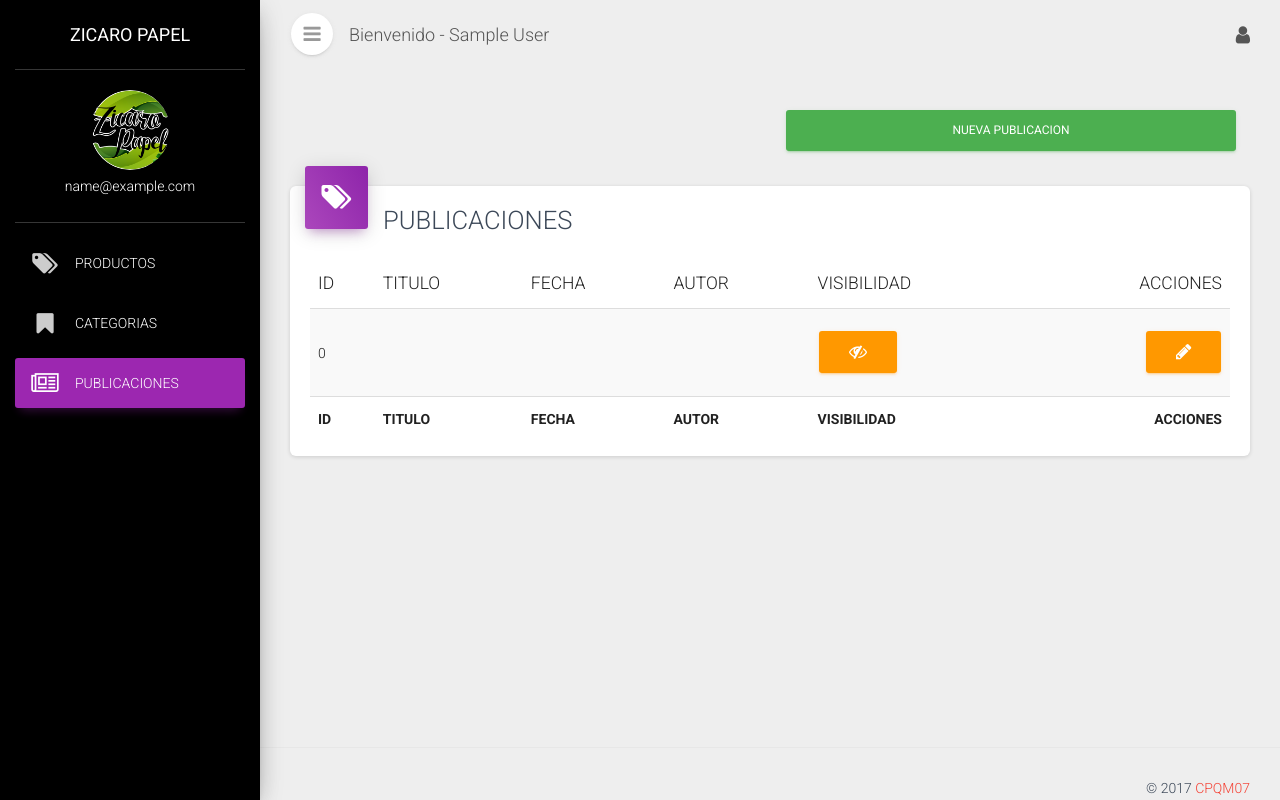
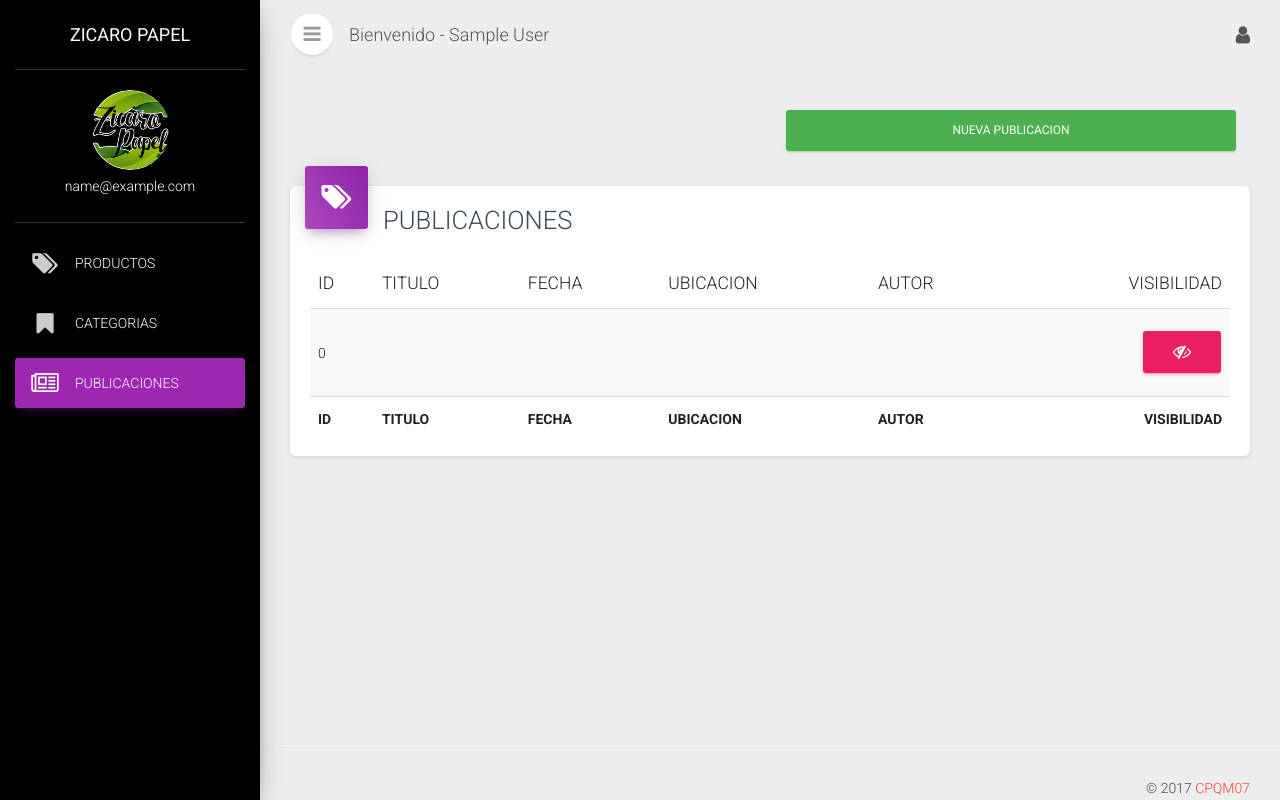
Before and after one commit to CPQM07/CMS-Codeigniter, a CodeIgniter app: page /ZicaroPapel/Administrador/Publicaciones in a window 1280 px wide. Run offline with CodeIgniter, Linux system fonts and the light colour scheme; the visitor is signed in with stand-in values (Sample User, id 1); tables that the repository leaves empty or names only in its code hold one stand-in row (values such as "Sample post"); data that the repository does not hold is empty; some libraries are stand-ins or nearby versions.

Commit message:
Correcciones

```diff
--- a/application/config/config.php
+++ b/application/config/config.php
@@ -35,7 +35,7 @@
 | variable so that it is blank.
 |
 */
-$config['index_page'] = 'index.php';
+$config['index_page'] = '';
 
 /*
 |--------------------------------------------------------------------------
--- a/application/controllers/Administrador.php
+++ b/application/controllers/Administrador.php
@@ -25,7 +25,7 @@
   function CambiarEstado($tipo, $id){
     if ($tipo == 1) {
       $this->session->set_flashdata('Deshabilitar', 'Se Deshabilitó Correctamente');
-      $this->Productos->update($id, array('PROD_ESTADO' => 2));
+      $this->Productos->update($id, array('PROD_ESTADO' => 0));
       redirect('/Administrador/Productos');
     } elseif ($tipo == 2) {
       $this->session->set_flashdata('Habilitar', 'Se Habilitó Correctamente');
@@ -33,7 +33,7 @@
       redirect('/Administrador/Productos');
     } elseif ($tipo == 3) {
       $this->session->set_flashdata('Deshabilitar', 'Se Deshabilitó Correctamente');
-      $this->Categorias->update($id, array('CAT_ESTADO' => 2));
+      $this->Categorias->update($id, array('CAT_ESTADO' => 0));
       redirect('/Administrador/Categorias');
     } elseif ($tipo == 4) {
       $this->session->set_flashdata('Habilitar', 'Se Habilitó Correctamente');
@@ -41,7 +41,7 @@
       redirect('/Administrador/Categorias');
     } elseif ($tipo == 5) {
       $this->session->set_flashdata('Deshabilitar', 'Se Deshabilitó Correctamente');
-      $this->Publicaciones->update($id, array('PUB_ESTADO' => 2));
+      $this->Publicaciones->update($id, array('PUB_ESTADO' => 0));
       redirect('/Administrador/Publicaciones');
     } elseif ($tipo == 6) {
       $this->session->set_flashdata('Habilitar', 'Se Habilitó Correctamente');
--- a/application/views/Administrador/AgregarUsuario.php
+++ b/application/views/Administrador/AgregarUsuario.php
@@ -136,12 +136,12 @@
                         <div class="col-sm-9 checkbox-radios">
                             <div class="radio">
                                 <label>
-                                    <input type="radio" name="USU_ESTADO" value="1"> VISIBLE
+                                    <input type="radio" name="USU_ESTADO" value="1"> ACTIVO
                                 </label>
                             </div>
                             <div class="radio">
                                 <label>
-                                    <input type="radio" name="USU_ESTADO" value="0"> OCULTO
+                                    <input type="radio" name="USU_ESTADO" value="0"> INACTIVO
                                 </label>
                             </div>
                         </div>
--- a/application/views/Administrador/Publicaciones.php
+++ b/application/views/Administrador/Publicaciones.php
@@ -19,9 +19,10 @@
                       <th>ID</th>
                       <th>TITULO</th>
                       <th>FECHA</th>
+                      <th>UBICACION</th>
                       <th>AUTOR</th>
-                      <th>VISIBILIDAD</th>
-                      <th class="text-right">ACCIONES</th>
+                      <th class="text-right">VISIBILIDAD</th>
+                      <!--<th class="text-right">ACCIONES</th>-->
                     </tr>
                 </thead>
                 <tfoot>
@@ -29,9 +30,10 @@
                       <th>ID</th>
                       <th>TITULO</th>
                       <th>FECHA</th>
+                      <th>UBICACION</th>
                       <th>AUTOR</th>
-                      <th>VISIBILIDAD</th>
-                      <th class="text-right">ACCIONES</th>
+                      <th class="text-right">VISIBILIDAD</th>
+                      <!--<th class="text-right">ACCIONES</th>-->
                     </tr>
                 </tfoot>
                 <tbody>
@@ -40,17 +42,18 @@
                           <td><?= $value->get('PUB_ID'); ?></td>
                           <td><?= $value->get('PUB_TITULO'); ?></td>
                           <td><?= $value->get('PUB_FECHA'); ?></td>
+                          <td><?= $value->get('PUB_UBICACION'); ?></td>
                           <td><?= $value->get('USU_NOMBRES'); ?> <?= $value->get('USU_APELLIDOS'); ?></td>
 
                           <?php if ($value->get('PUB_ESTADO') == 1): ?>
-                          <td><a href="<?= site_url('/Administrador/CambiarEstado/6/');?><?=$value->get('PUB_ID');?>" class="btn btn-info"><i class="fa fa-eye"></i></a></td>
+                          <td class="text-right"><a href="<?= site_url('/Administrador/CambiarEstado/5/');?><?=$value->get('PUB_ID');?>" class="btn btn-info"><i class="fa fa-eye"></i></a></td>
                           <?php else: ?>
-                          <td><a href="<?= site_url('/Administrador/CambiarEstado/5/');?><?=$value->get('PUB_ID');?>" class="btn btn-warning"><i class="fa fa-eye-slash"></i></a></td>
+                          <td class="text-right"><a href="<?= site_url('/Administrador/CambiarEstado/6/');?><?=$value->get('PUB_ID');?>" class="btn btn-rose"><i class="fa fa-eye-slash"></i></a></td>
                           <?php endif; ?>
 
-                          <td class="text-right">
+                          <!--<td class="text-right">
                               <a href="#" class="btn btn-warning btn-icon"><i class="fa fa-pencil"></i></a>
-                          </td>
+                          </td>-->
                       </tr>
                     <?php endforeach; ?>
                 </tbody>
--- a/application/views/Administrador/Usuarios.php
+++ b/application/views/Administrador/Usuarios.php
@@ -24,7 +24,7 @@
                       <th>APELLIDOS</th>
                       <th>CORREO</th>
                       <th>NUMERO</th>
-                      <th>VISIBILIDAD</th>
+                      <th>ESTADO</th>
                       <th class="text-right">ACCIONES</th>
                     </tr>
                 </thead>
@@ -37,7 +37,7 @@
                         <th>APELLIDOS</th>
                         <th>CORREO</th>
                         <th>NUMERO</th>
-                        <th>VISIBILIDAD</th>
+                        <th>ESTADO</th>
                         <th class="text-right">ACCIONES</th>
                     </tr>
                 </tfoot>
--- a/application/views/Zicaro/Catalogo.php
+++ b/application/views/Zicaro/Catalogo.php
@@ -54,7 +54,7 @@
                           Puedes compartir este producto con tus amigos...
                         </p>
 
-                        <a data-href="http://ZicaroPapel.cl/index.php/Zicaro/Producto/<?= $value->get('PROD_ID'); ?>" href="https://www.facebook.com/sharer/sharer.php?u=http%3A%2F%2FZicaroPapel.cl%2Findex.php%2FZicaro%2FProducto%2F<?= $value->get('PROD_ID'); ?>&amp;src=sdkpreparse"
+                        <a data-href="http://ZicaroPapel.cl/Zicaro/Producto/<?= $value->get('PROD_ID'); ?>" href="https://www.facebook.com/sharer/sharer.php?u=http%3A%2F%2FZicaroPapel.cl%2FZicaro%2FProducto%2F<?= $value->get('PROD_ID'); ?>&amp;src=sdkpreparse"
                         data-mobile-iframe="true" target="_blank" class="btn btn-just-icon btn-round btn-white btn-facebook">
                           <i class="fa fa-facebook"></i>
                         </a>
--- a/application/views/Zicaro/Producto.php
+++ b/application/views/Zicaro/Producto.php
@@ -67,7 +67,7 @@
 
       <div class="row">
         <div class="col-sm-12 col-md-6">
-          <a data-href="http://ZicaroPapel.cl/index.php/Zicaro/Producto/<?= $Producto->get('PROD_ID'); ?>" href="https://www.facebook.com/sharer/sharer.php?u=http%3A%2F%2FZicaroPapel.cl%2Findex.php%2FZicaro%2FProducto%2F<?= $Producto->get('PROD_ID'); ?>&amp;src=sdkpreparse"
+          <a data-href="http://ZicaroPapel.cl/Zicaro/Producto/<?= $Producto->get('PROD_ID'); ?>" href="https://www.facebook.com/sharer/sharer.php?u=http%3A%2F%2FZicaroPapel.cl%2FZicaro%2FProducto%2F<?= $Producto->get('PROD_ID'); ?>&amp;src=sdkpreparse"
             data-mobile-iframe="true" target="_blank" class="btn btn-block btn-round btn-info">
             <i class="fa fa-facebook"></i> COMPARTIR
           </a>
--- a/application/views/Zicaro/PublicacionDetalle.php
+++ b/application/views/Zicaro/PublicacionDetalle.php
@@ -20,7 +20,7 @@
 
 	<!--SOCIAL MEDIA-->
 	<div class="col-md-4 col-md-offset-4">
-		<a data-href="http://ZicaroPapel.cl/index.php/Zicaro/PublicacionDetalle/12" href="https://www.facebook.com/sharer/sharer.php?u=http%3A%2F%2FZicaroPapel.cl%2Findex.php%2FZicaro%2FPublicacionDetalle%2F<?= $Detalles->get('PUB_ID'); ?>&amp;src=sdkpreparse"
+		<a data-href="http://ZicaroPapel.cl/Zicaro/PublicacionDetalle/12" href="https://www.facebook.com/sharer/sharer.php?u=http%3A%2F%2FZicaroPapel.cl%2FZicaro%2FPublicacionDetalle%2F<?= $Detalles->get('PUB_ID'); ?>&amp;src=sdkpreparse"
 		class="btn btn-block btn-info btn-round pull-right" data-mobile-iframe="true">
 		<i class="fa fa-facebook-square"></i> COMPARTIR
 		</a>
@@ -46,7 +46,7 @@
 	<!--FACEBOOK COMMENTS-->
 	<div class="section section-comments">
 		<div class="media-area">
-			<div class="fb-comments" width="100%" data-href="http://zicaro.cl/index.php/Zicaro/Publicaciones/<?= $Detalles->get('PUB_ID'); ?>" data-numposts="5"></div>
+			<div class="fb-comments" width="100%" data-href="http://zicaro.cl/Zicaro/Publicaciones/<?= $Detalles->get('PUB_ID'); ?>" data-numposts="5"></div>
 		</div>
 	</div>
 	<!--FIN FACEBOOK COMMENTS-->
--- a/application/views/Zicaro/Publicaciones.php
+++ b/application/views/Zicaro/Publicaciones.php
@@ -19,7 +19,7 @@
                   </a>
                 </h3>
                 <p class="card-description">
-                  <?= $value->get('PUB_DESC_C'); ?>
+                  <?= $value->get('PUB_DESC_C'); ?><br>
                   <a href="<?= site_url('/Zicaro/PublicacionDetalle/'); ?><?= $value->get('PUB_ID'); ?>" class="btn btn-round btn-small btn-primary">Leer Más</a>
                 </p>
                 <p class="author">
```
Also changed, not shown: application/views/Administrador/Categorias.php (+7 -13 lines), application/views/Administrador/Productos.php (+9 -9 lines), .htaccess (added), Resources/images/Productos/PROD_.jpg (added), Resources/images/Publicaciones/PUB_.jpg (added).
